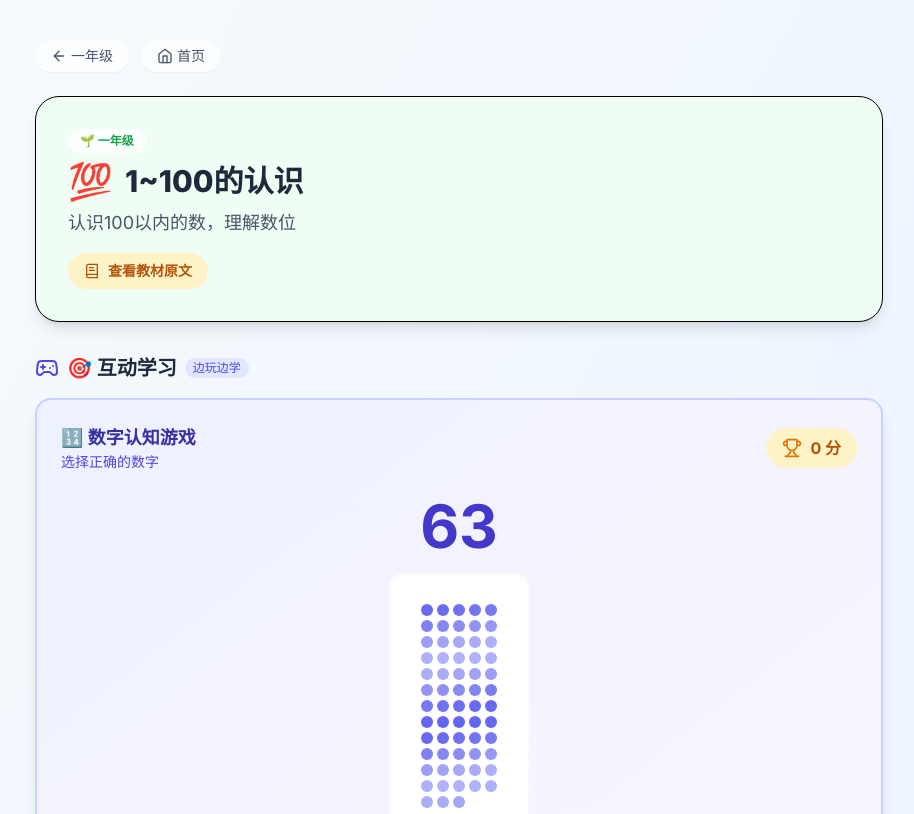
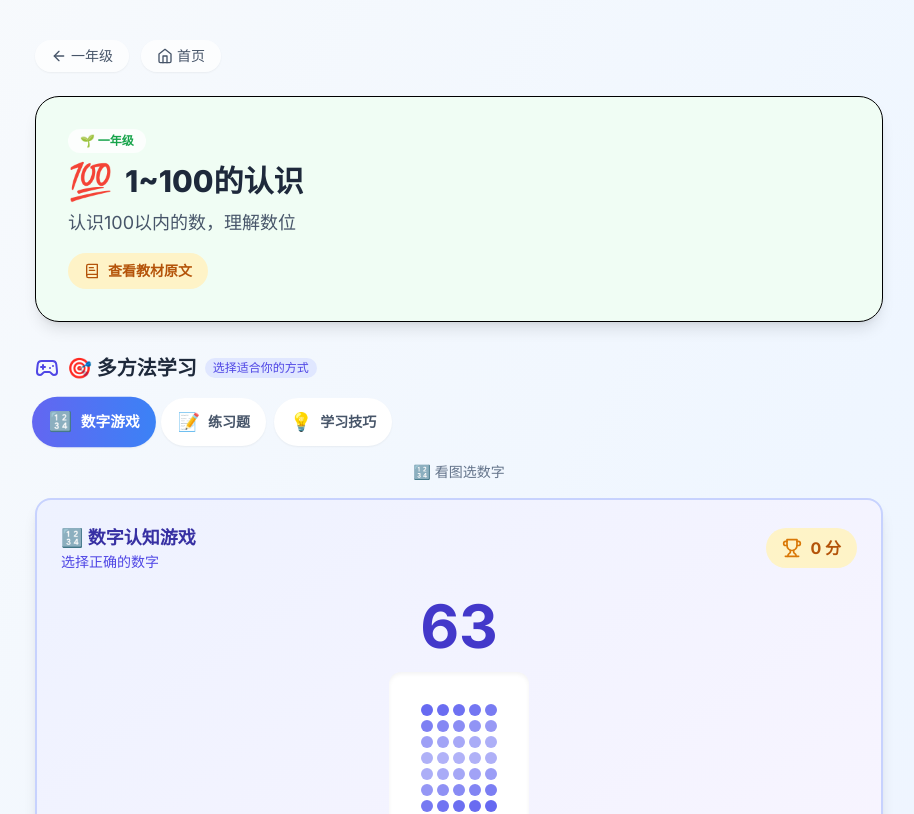
Before and after one commit to Kalin-Youen/math-fun, a Next.js app: page /topic/g1-1-100 in a window 1280 px wide. Shown: the top 814 px of the page, without its empty margins (181-1095 px from the left). Built offline with nearby package versions, Linux system fonts and the light colour scheme.

Commit message:
feat: multi-method learning with tabs - Feynman + interactive + practice + tips

```diff
--- a/app/topic/[slug]/TopicPageClient.tsx
+++ b/app/topic/[slug]/TopicPageClient.tsx
@@ -1,9 +1,11 @@
 'use client'
 
+import { useState } from 'react'
 import Link from 'next/link'
 import { useParams } from 'next/navigation'
 import { Home, ArrowLeft, Lightbulb, AlertTriangle, BookOpen, BookText, Gamepad2, BookMarked, Calculator } from 'lucide-react'
 import { getTopicBySlug } from '@/lib/curriculum'
+import { feynmanTopics } from '@/lib/feynman-learning'
 import {
   NumberCardGame, MathPractice, PerimeterPractice, ShapeExplorer,
   ClockLearning, MoneyCalculator, CompareGame, CarryAddition,
@@ -144,26 +146,15 @@ export default function TopicPageClient() {
           )}
         </header>
 
-        {/* 交互式学习区域 */}
+        {/* 多方法学习区域 */}
         <section className="mb-8">
           <div className="mb-4 flex items-center gap-2">
             <Gamepad2 className="h-6 w-6 text-indigo-600" />
-            <h2 className="text-xl font-bold text-slate-800">🎯 互动学习</h2>
-            <span className="rounded-full bg-indigo-100 px-2 py-0.5 text-xs font-medium text-indigo-600">边玩边学</span>
+            <h2 className="text-xl font-bold text-slate-800">🎯 多方法学习</h2>
+            <span className="rounded-full bg-indigo-100 px-2 py-0.5 text-xs font-medium text-indigo-600">选择适合你的方式</span>
           </div>
 
-          {config.type === 'number-game' && <NumberCardGame maxNumber={config.props.maxNumber} />}
-          {config.type === 'math-practice' && <MathPractice operation={config.props.operation} maxNumber={config.props.maxNumber} />}
-          {config.type === 'perimeter' && <PerimeterPractice shape={config.props.shape} />}
-          {config.type === 'shape-explorer' && <ShapeExplorer grade={config.props.grade} />}
-          {config.type === 'clock-learning' && <ClockLearning />}
-          {config.type === 'money-calculator' && <MoneyCalculator maxAmount={config.props.maxAmount} />}
-          {config.type === 'compare-game' && <CompareGame />}
-          {config.type === 'carry-addition' && <CarryAddition />}
-          {config.type === 'feynman-coach' && <FeynmanCoach topicSlug={config.props.topicSlug} />}
-          {config.type === 'fraction-game' && <FractionGame />}
-          {config.type === 'equation-game' && <EquationGame />}
-          {config.type === 'percent-game' && <PercentGame />}
+          <MultiMethodLearning slug={slug} gradeId={grade.id} topicTitle={topic.title} />
         </section>
 
         {/* 练习题区域 */}
@@ -291,3 +282,210 @@ export default function TopicPageClient() {
     </main>
   )
 }
+
+// ========== 多方法学习组件 ==========
+type MethodTab = {
+  id: string
+  label: string
+  emoji: string
+  desc: string
+  color: string
+}
+
+function MultiMethodLearning({ slug, gradeId, topicTitle }: { slug: string; gradeId: number; topicTitle: string }) {
+  const [activeTab, setActiveTab] = useState('feynman')
+  const config = getInteractiveComponent(slug, gradeId, topicTitle)
+  const hasFeynman = !!feynmanTopics[slug]
+
+  // 构建可用方法列表
+  const methods: MethodTab[] = []
+
+  if (hasFeynman) {
+    methods.push({ id: 'feynman', label: '费曼学习法', emoji: '🎓', desc: '老师引导，讲给别人听', color: 'from-violet-500 to-purple-500' })
+  }
+  if (config) {
+    const methodLabels: Record<string, { label: string; emoji: string; desc: string; color: string }> = {
+      'number-game': { label: '数字游戏', emoji: '🔢', desc: '看图选数字', color: 'from-indigo-500 to-blue-500' },
+      'math-practice': { label: '计算练习', emoji: '🧮', desc: '做题巩固', color: 'from-emerald-500 to-teal-500' },
+      'perimeter': { label: '图形计算', emoji: '📐', desc: '看图算周长面积', color: 'from-blue-500 to-indigo-500' },
+      'shape-explorer': { label: '图形探索', emoji: '🔷', desc: '认识各种图形', color: 'from-purple-500 to-pink-500' },
+      'clock-learning': { label: '认识钟表', emoji: '🕐', desc: '读出时间', color: 'from-amber-500 to-orange-500' },
+      'money-calculator': { label: '人民币计算', emoji: '💰', desc: '凑钱游戏', color: 'from-green-500 to-emerald-500' },
+      'compare-game': { label: '比较大小', emoji: '⚖️', desc: '谁大谁小', color: 'from-orange-500 to-red-500' },
+      'carry-addition': { label: '进位加法', emoji: '➕', desc: '竖式演示', color: 'from-blue-500 to-cyan-500' },
+      'fraction-game': { label: '分数认识', emoji: '🥧', desc: '涂色学分数', color: 'from-indigo-500 to-violet-500' },
+      'equation-game': { label: '解方程', emoji: '📐', desc: '求未知数', color: 'from-teal-500 to-cyan-500' },
+      'percent-game': { label: '百分数', emoji: '💯', desc: '百分数应用', color: 'from-rose-500 to-pink-500' },
+    }
+    const info = methodLabels[config.type]
+    if (info) {
+      methods.push({ id: 'interactive', label: info.label, emoji: info.emoji, desc: info.desc, color: info.color })
+    }
+  }
+  methods.push({ id: 'practice', label: '练习题', emoji: '📝', desc: '配套巩固练习', color: 'from-amber-500 to-yellow-500' })
+  methods.push({ id: 'tips', label: '学习技巧', emoji: '💡', desc: '方法与要点', color: 'from-sky-500 to-blue-500' })
+
+  // 默认选中第一个
+  const [initialized, setInitialized] = useState(false)
+  if (!initialized && methods.length > 0) {
+    setActiveTab(hasFeynman ? 'feynman' : methods[0].id)
+    setInitialized(true)
+  }
+
+  return (
+    <div>
+      {/* 方法选择 Tab */}
+      <div className="mb-4 flex flex-wrap gap-2">
+        {methods.map((m) => (
+          <button
+            key={m.id}
+            onClick={() => setActiveTab(m.id)}
+            className={`flex items-center gap-2 rounded-full px-4 py-2.5 text-sm font-bold shadow-sm transition-all ${
+              activeTab === m.id
+                ? `bg-gradient-to-r ${m.color} text-white shadow-md scale-105`
+                : 'bg-white text-slate-600 hover:bg-slate-50 hover:shadow'
+            }`}
+          >
+            <span className="text-lg">{m.emoji}</span>
+            <span>{m.label}</span>
+          </button>
+        ))}
+      </div>
+
+      {/* 方法描述 */}
+      <div className="mb-4 text-center">
+        <p className="text-sm text-slate-500">
+          {methods.find(m => m.id === activeTab)?.emoji}{' '}
+          {methods.find(m => m.id === activeTab)?.desc}
+        </p>
+      </div>
+
+      {/* 内容区域 */}
+      {activeTab === 'feynman' && hasFeynman && (
+        <FeynmanCoach topicSlug={slug} />
+      )}
+
+      {activeTab === 'interactive' && config && (
+        <>
+          {config.type === 'number-game' && <NumberCardGame maxNumber={config.props.maxNumber} />}
+          {config.type === 'math-practice' && <MathPractice operation={config.props.operation} maxNumber={config.props.maxNumber} />}
+          {config.type === 'perimeter' && <PerimeterPractice shape={config.props.shape} />}
+          {config.type === 'shape-explorer' && <ShapeExplorer grade={config.props.grade} />}
+          {config.type === 'clock-learning' && <ClockLearning />}
+          {config.type === 'money-calculator' && <MoneyCalculator maxAmount={config.props.maxAmount} />}
+          {config.type === 'compare-game' && <CompareGame />}
+          {config.type === 'carry-addition' && <CarryAddition />}
+          {config.type === 'fraction-game' && <FractionGame />}
+          {config.type === 'equation-game' && <EquationGame />}
+          {config.type === 'percent-game' && <PercentGame />}
+        </>
+      )}
+
+      {activeTab === 'practice' && (
+        <div className="rounded-2xl border border-emerald-200 bg-emerald-50 p-6 shadow-lg">
+          <div className="mb-4 flex items-center justify-between">
+            <p className="text-emerald-700 font-bold">通过练习巩固知识点</p>
+            <Link href="/practice" className="rounded-full bg-emerald-500 px-4 py-2 text-sm font-bold text-white transition hover:bg-emerald-600">
+              更多练习
+            </Link>
+          </div>
+          <div className="grid gap-3 sm:grid-cols-2">
+            <Link href={`/practice?topic=${slug}&mode=smart`} className="flex items-center gap-3 rounded-xl bg-white p-4 shadow-sm transition hover:shadow-md">
+              <span className="flex h-10 w-10 items-center justify-center rounded-full bg-emerald-100 text-lg">🧠</span>
+              <div><p className="font-bold text-emerald-800">智能练习</p><p className="text-xs text-emerald-600">AI根据你的水平出题</p></div>
+            </Link>
+            <Link href={`/practice?topic=${slug}&mode=custom`} className="flex items-center gap-3 rounded-xl bg-white p-4 shadow-sm transition hover:shadow-md">
+              <span className="flex h-10 w-10 items-center justify-center rounded-full bg-blue-100 text-lg">⚙️</span>
+              <div><p className="font-bold text-blue-800">自定义练习</p><p className="text-xs text-blue-600">选择难度和题量</p></div>
+            </Link>
+            <Link href={`/speed-calc`} className="flex items-center gap-3 rounded-xl bg-white p-4 shadow-sm transition hover:shadow-md">
+              <span className="flex h-10 w-10 items-center justify-center rounded-full bg-orange-100 text-lg">⚡</span>
+              <div><p className="font-bold text-orange-800">速算挑战</p><p className="text-xs text-orange-600">限时计算比赛</p></div>
+            </Link>
+            <Link href={`/mistake-book`} className="flex items-center gap-3 rounded-xl bg-white p-4 shadow-sm transition hover:shadow-md">
+              <span className="flex h-10 w-10 items-center justify-center rounded-full bg-red-100 text-lg">📕</span>
+              <div><p className="font-bold text-red-800">错题本</p><p className="text-xs text-red-600">复习做错的题</p></div>
+            </Link>
+          </div>
+        </div>
+      )}
+
+      {activeTab === 'tips' && (
+        <TipsPanel slug={slug} />
+      )}
+    </div>
+  )
+}
+
+// 学习技巧面板
+function TipsPanel({ slug }: { slug: string }) {
+  const data = getTopicBySlug(slug)
+  if (!data) return null
+  const { topic } = data
+
+  return (
+    <div className="rounded-2xl border border-sky-200 bg-gradient-to-br from-sky-50 to-blue-50 p-6 shadow-lg">
+      {/* 学习流程建议 */}
+      <div className="mb-6 rounded-xl bg-white p-4 shadow-sm">
+        <h4 className="mb-3 font-bold text-sky-800">🗺️ 推荐学习流程</h4>
+        <div className="flex flex-wrap items-center gap-2 text-sm">
+          <span className="rounded-full bg-violet-100 px-3 py-1 font-bold text-violet-700">1️⃣ 费曼学习</span>
+          <span className="text-slate-400">→</span>
+          <span className="rounded-full bg-indigo-100 px-3 py-1 font-bold text-indigo-700">2️⃣ 互动练习</span>
+          <span className="text-slate-400">→</span>
+          <span className="rounded-full bg-emerald-100 px-3 py-1 font-bold text-emerald-700">3️⃣ 做题巩固</span>
+          <span className="text-slate-400">→</span>
+          <span className="rounded-full bg-amber-100 px-3 py-1 font-bold text-amber-700">4️⃣ 查看技巧</span>
+        </div>
+      </div>
+
+      {/* 学习技巧 */}
+      <div className="mb-6">
+        <h4 className="mb-3 font-bold text-sky-800">💡 学习技巧</h4>
+        <div className="space-y-3">
+          {topic.tips.map((tip, i) => (
+            <div key={i} className="flex items-start gap-3 rounded-xl bg-white p-4 shadow-sm">
+              <span className="flex h-8 w-8 shrink-0 items-center justify-center rounded-full bg-amber-200 text-sm font-bold text-amber-700">{i + 1}</span>
+              <p className="text-slate-700">{tip}</p>
+            </div>
+          ))}
+        </div>
+      </div>
+
+      {/* 核心要点 + 公式 */}
+      <div className="grid gap-4 sm:grid-cols-2">
+        <div className="rounded-xl bg-white p-4 shadow-sm">
+          <h4 className="mb-2 font-bold text-emerald-700">📌 核心要点</h4>
+          <ul className="space-y-1">
+            {topic.keyPoints.map((kp, i) => (
+              <li key={i} className="text-sm text-slate-600">• {kp}</li>
+            ))}
+          </ul>
+        </div>
+        {topic.formulas && topic.formulas.length > 0 && (
+          <div className="rounded-xl bg-white p-4 shadow-sm">
+            <h4 className="mb-2 font-bold text-amber-700">📐 公式</h4>
+            <div className="space-y-1">
+              {topic.formulas.map((f, i) => (
+                <div key={i} className="rounded bg-amber-50 p-2 font-mono text-sm text-amber-800">{f}</div>
+              ))}
+            </div>
+          </div>
+        )}
+      </div>
+
+      {/* 常见错误 */}
+      <div className="mt-4 rounded-xl bg-white p-4 shadow-sm">
+        <h4 className="mb-2 font-bold text-rose-700">⚠️ 常见错误（注意避开！）</h4>
+        <div className="space-y-2">
+          {topic.commonMistakes.map((m, i) => (
+            <div key={i} className="flex items-start gap-2 text-sm">
+              <span className="shrink-0 text-rose-500">❌</span>
+              <span className="text-slate-600">{m}</span>
+            </div>
+          ))}
+        </div>
+      </div>
+    </div>
+  )
+}
```
Also changed, not shown: 243 other files (tests, documents, lock files or other folders).
